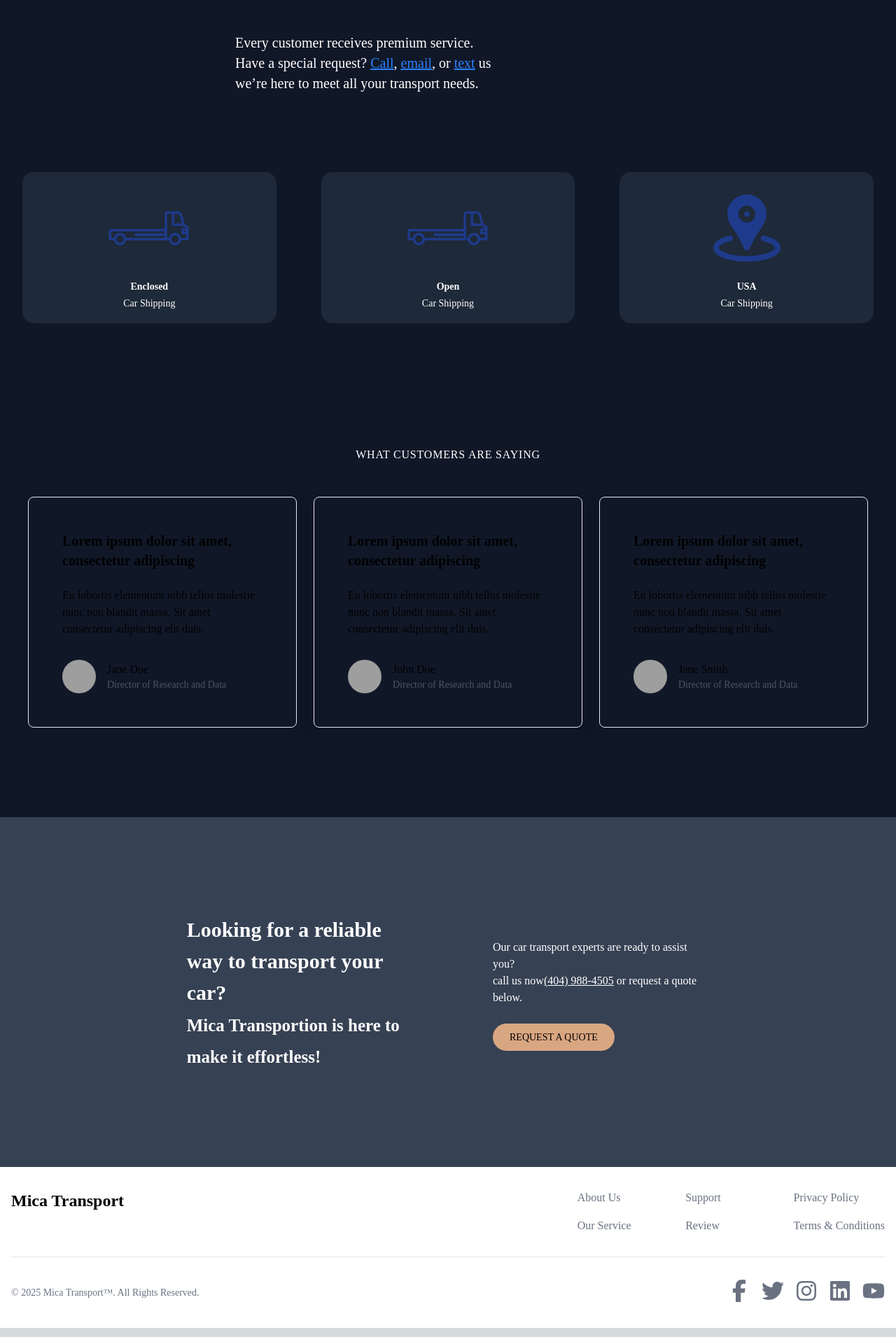
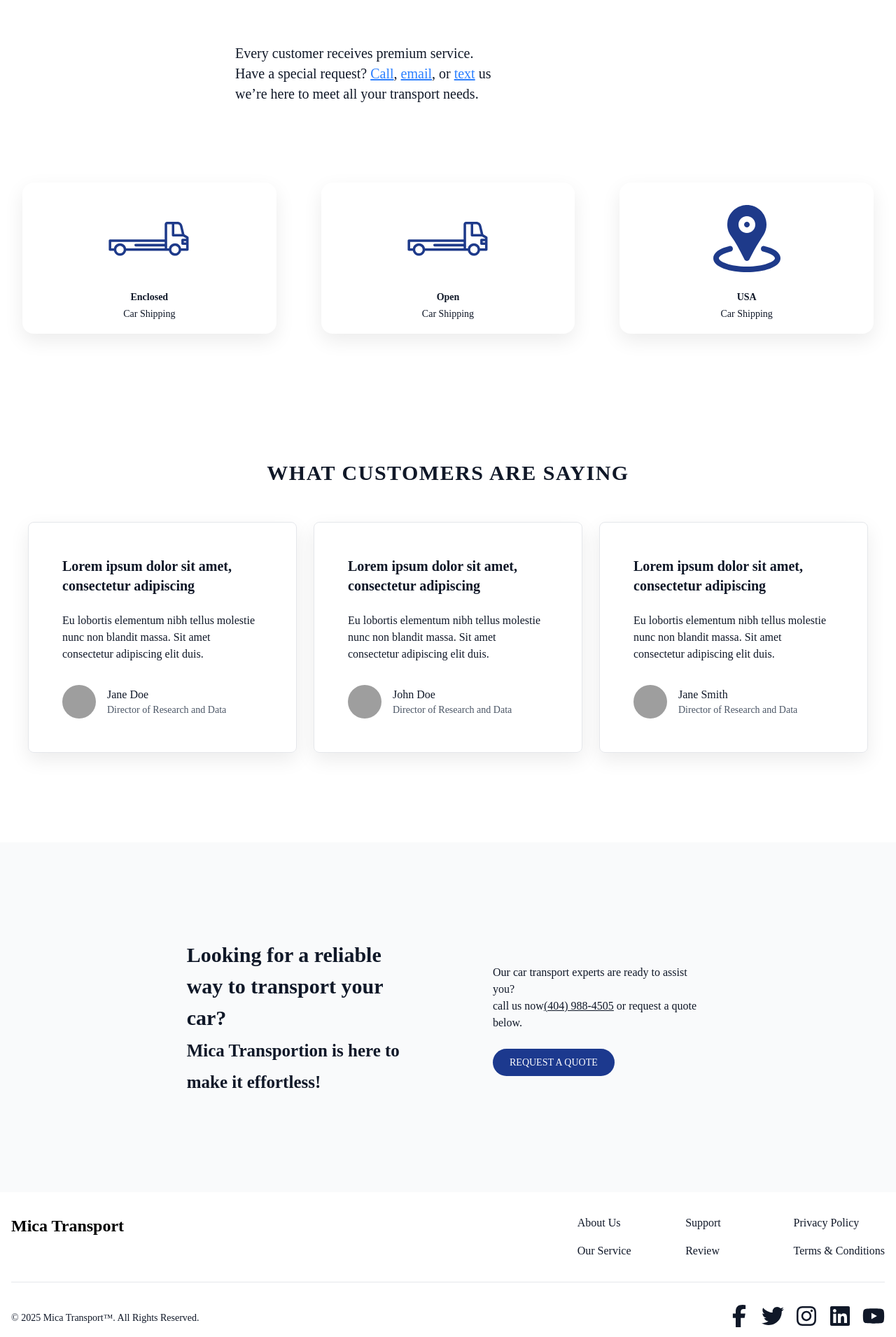
Before and after one commit to freedoom16/mica-transport-refactor, a Next.js app: page / in a window 1280 px wide. Shown: the part 1594-3505 px from the top of the page at 70% size. Built offline with nearby package versions, Linux system fonts and the light colour scheme; grey boxes are pictures that could not be loaded.

Commit message:
update colore

```diff
--- a/src/component/aboutUs.tsx
+++ b/src/component/aboutUs.tsx
@@ -37,7 +37,7 @@ const SectionOne = () => {
             <div className="w-full  bg-white rounded-2xl shadow-lg md:relative mt-12">
               <div className=" p-8">
                 <h2 className="text-center mb-8 text-gray-900">
-                  <span className="text-[30px] font-bold">
+                  <span className="text-[40px] font-bold">
                     {stepContent.title}
                   </span>
                 </h2>
--- a/src/component/footer.tsx
+++ b/src/component/footer.tsx
@@ -10,7 +10,7 @@ import {
 
 const Footer: React.FC = () => {
   return (
-    <footer className="bg-white dark:bg-gray-900">
+    <footer className="bg-white ">
       <div className="mx-auto w-full max-w-screen-xl p-4 py-6 lg:py-8">
         <div className="md:flex md:justify-between">
           <div className="mb-6 md:mb-0">
@@ -20,14 +20,14 @@ const Footer: React.FC = () => {
                 className="h-8 me-3"
                 alt="FlowBite Logo"
               /> */}
-              <span className="self-center text-2xl font-semibold whitespace-nowrap dark:text-white">
+              <span className="self-center text-2xl font-semibold whitespace-nowrap ">
                 Mica Transport
               </span>
             </a>
           </div>
           <div className="grid grid-cols-2 gap-8 sm:gap-6 sm:grid-cols-3">
             <div>
-              <ul className="text-gray-500 dark:text-gray-400 font-medium">
+              <ul className="text-gray-900  font-medium">
                 <li className="mb-4">
                   <a href="#" className="hover:underline">
                     About Us
@@ -41,7 +41,7 @@ const Footer: React.FC = () => {
               </ul>
             </div>
             <div>
-              <ul className="text-gray-500 dark:text-gray-400 font-medium">
+              <ul className="text-gray-900  font-medium">
                 <li className="mb-4">
                   <a href="#" className="hover:underline">
                     Support
@@ -55,10 +55,10 @@ const Footer: React.FC = () => {
               </ul>
             </div>
             <div>
-              {/* <h2 className="mb-6 text-sm font-semibold text-gray-900 uppercase dark:text-white">
+              {/* <h2 className="mb-6 text-sm font-semibold text-gray-900 uppercase ">
                 Legal
               </h2> */}
-              <ul className="text-gray-500 dark:text-gray-400 font-medium">
+              <ul className="text-gray-900  font-medium">
                 <li className="mb-4">
                   <a href="#" className="hover:underline">
                     Privacy Policy
@@ -73,9 +73,9 @@ const Footer: React.FC = () => {
             </div>
           </div>
         </div>
-        <hr className="my-6 border-gray-200 sm:mx-auto dark:border-gray-700 lg:my-8" />
+        <hr className="my-6 border-gray-200 sm:mx-auto  lg:my-8" />
         <div className="sm:flex sm:items-center sm:justify-between">
-          <span className="text-sm text-gray-500 sm:text-center dark:text-gray-400">
+          <span className="text-sm text-gray-900 sm:text-center ">
             © 2025{" "}
             <a href="https://flowbite.com/" className="hover:underline">
               Mica Transport™
@@ -88,7 +88,7 @@ const Footer: React.FC = () => {
               href="https://facebook.com"
               target="_blank"
               rel="noopener noreferrer"
-              className="text-gray-500 hover:text-gray-900 dark:hover:text-white"
+              className="text-gray-900 hover:text-gray-900 "
             >
               <FontAwesomeIcon icon={faFacebookF} className="w-8 h-8" />
             </a>
@@ -96,7 +96,7 @@ const Footer: React.FC = () => {
               href="https://twitter.com"
               target="_blank"
               rel="noopener noreferrer"
-              className="text-gray-500 hover:text-gray-900 dark:hover:text-white"
+              className="text-gray-900 hover:text-gray-900 "
             >
               <FontAwesomeIcon icon={faTwitter} className="w-8 h-8" />
             </a>
@@ -104,7 +104,7 @@ const Footer: React.FC = () => {
               href="https://instagram.com"
               target="_blank"
               rel="noopener noreferrer"
-              className="text-gray-500 hover:text-gray-900 dark:hover:text-white"
+              className="text-gray-900 hover:text-gray-900 "
             >
               <FontAwesomeIcon icon={faInstagram} className="w-8 h-8" />
             </a>
@@ -112,7 +112,7 @@ const Footer: React.FC = () => {
               href="https://linkedin.com"
               target="_blank"
               rel="noopener noreferrer"
-              className="text-gray-500 hover:text-gray-900 dark:hover:text-white"
+              className="text-gray-900 hover:text-gray-900 "
             >
               <FontAwesomeIcon icon={faLinkedin} className="w-8 h-8" />
             </a>
@@ -120,7 +120,7 @@ const Footer: React.FC = () => {
               href="https://youtube.com"
               target="_blank"
               rel="noopener noreferrer"
-              className="text-gray-500 hover:text-gray-900 dark:hover:text-white"
+              className="text-gray-900 hover:text-gray-900 "
             >
               <FontAwesomeIcon icon={faYoutube} className="w-8 h-8" />
             </a>
@@ -138,10 +138,7 @@ const SocialLink: React.FC<{
   srText: string;
   svgPath: string;
 }> = ({ href, srText, svgPath }) => (
-  <a
-    href={href}
-    className="text-gray-500 hover:text-gray-900 dark:hover:text-white ms-5"
-  >
+  <a href={href} className="text-gray-500 hover:text-gray-900  ms-5">
     <svg
       className="w-4 h-4"
       xmlns="http://www.w3.org/2000/svg"
--- a/src/component/ourService.tsx
+++ b/src/component/ourService.tsx
@@ -4,7 +4,7 @@ const ServicesSection = () => {
   return (
     <section
       id="our-service"
-      className="relative bg-gray-900 text-white py-16 "
+      className="relative bg-white text-gray-900 py-16 "
     >
       {/* Section Container */}
       <div className="container mx-auto text-center">
@@ -46,7 +46,10 @@ const ServicesSection = () => {
         {/* Service Cards */}
         <div className="grid grid-cols-2 sm:grid-cols-2 lg:grid-cols-3 gap-16 p-8">
           {/* Enclosed Car Shipping */}
-          <div className="flex flex-col items-center bg-gray-800 rounded-2xl p-4">
+          <div
+            className="flex flex-col items-center bg-white rounded-2xl shadow-xl p-4"
+            style={{ boxShadow: "0 10px 28px rgba(0,0,0,.08)" }}
+          >
             <img
               src="opentruck.svg"
               alt="Enclosed Car Shipping"
@@ -59,7 +62,10 @@ const ServicesSection = () => {
           </div>
 
           {/* Open Car Shipping */}
-          <div className="flex flex-col items-center bg-gray-800 rounded-2xl p-4">
+          <div
+            className="flex flex-col items-center bg-white rounded-2xl p-4 shadow-xl"
+            style={{ boxShadow: "0 10px 28px rgba(0,0,0,.08)" }}
+          >
             <img
               src="opentruck.svg"
               alt="Open Car Shipping"
@@ -72,7 +78,10 @@ const ServicesSection = () => {
           </div>
 
           {/* Canada Shipping */}
-          <div className="flex flex-col items-center bg-gray-800 rounded-2xl p-4">
+          <div
+            className="flex flex-col items-center bg-white rounded-2xl p-4 shadow-xl"
+            style={{ boxShadow: "0 10px 28px rgba(0,0,0,.08)" }}
+          >
             <img
               src="location.svg"
               alt="Canada Shipping"
@@ -87,7 +96,7 @@ const ServicesSection = () => {
           </div>
 
           {/* Hawaii Shipping */}
-          {/* <div className="flex flex-col items-center bg-gray-800 rounded-2xl p-4">
+          {/* <div className="flex flex-col items-center bg-white rounded-2xl p-4">
             <img
               src="https://d9hhrg4mnvzow.cloudfront.net/enclosedcarshipping.shiplux.com/5c62caf4-hawaii.svg"
               alt="Hawaii Shipping"
--- a/src/component/support.tsx
+++ b/src/component/support.tsx
@@ -3,13 +3,13 @@ import React from "react";
 const CustomContentSection = () => {
   return (
     <section
-      className="relative w-full h-[500px] bg-gray-700 mx-auto flex flex-col md:flex-row items-center justify-center py-20 px-8"
+      className="relative w-full h-[500px] bg-gray-50 mx-auto flex flex-col md:flex-row items-center justify-center py-20 px-8"
       id="support"
     >
       {/* Left Column: Title */}
       <div
         id="lp-pom-text-233"
-        className="text-white w-full md:w-1/3 font-spectral font-bold text-[25px] md:text-[30px] md:mr-8 md:px-12"
+        className="text-gray-900 w-full md:w-1/3 font-spectral font-bold text-[25px] md:text-[30px] md:mr-8 md:px-12"
       >
         Looking for a reliable way to transport your car?
         <br></br>
@@ -24,13 +24,13 @@ const CustomContentSection = () => {
         {/* Description */}
         <div
           id="lp-pom-text-236"
-          className="text-white font-montserrat font-normal text-[16px] leading-[24px]"
+          className="text-gray-900 font-montserrat font-normal text-[16px] leading-[24px]"
         >
           Our car transport experts are ready to assist you?
           <br></br>call us now
           <a
             href="tel:+18555401266"
-            className="text-white underline"
+            className="text-gray-900 underline"
             target="_self"
           >
             (404) 988-4505
@@ -43,7 +43,7 @@ const CustomContentSection = () => {
           <a
             id="lp-pom-button-237"
             href="#aboutus"
-            className="bg-[rgba(217,166,130,1)] text-black text-[14px] leading-[17px] font-normal font-montserrat py-3 px-6 rounded-[32px] shadow-none"
+            className="bg-blue-900 text-white text-[14px] leading-[17px] font-normal font-montserrat py-3 px-6 rounded-[32px] shadow-none"
           >
             REQUEST A QUOTE
           </a>
--- a/src/component/testimonials.tsx
+++ b/src/component/testimonials.tsx
@@ -32,16 +32,16 @@ const Testimonials = () => {
   ];
 
   return (
-    <section id="reviews" className="py-20  lg:py-20 px-10 bg-gray-900">
+    <section id="reviews" className="py-20  lg:py-20 px-10 bg-white">
       <div className="container mx-auto">
-        <p className="uppercase tracking-wider mb-8 text-white text-center">
+        <p className="uppercase tracking-wider mb-8 text-gray-900 text-center text-[30px] font-bold">
           What customers are saying
         </p>
         <div className="flex flex-col md:flex-row md:-mx-3">
           {testimonials.map((testimonial) => (
             <div key={testimonial.id} className="flex-1 px-3 p-4">
               <div
-                className="p-12 rounded-lg border border-solid border-gray-200 mb-8"
+                className="p-12 rounded-lg border border-solid border-gray-200 mb-8 text-gray-900"
                 style={{ boxShadow: "0 10px 28px rgba(0,0,0,.08)" }}
               >
                 <p className="text-xl font-semibold">{testimonial.title}</p>
```
